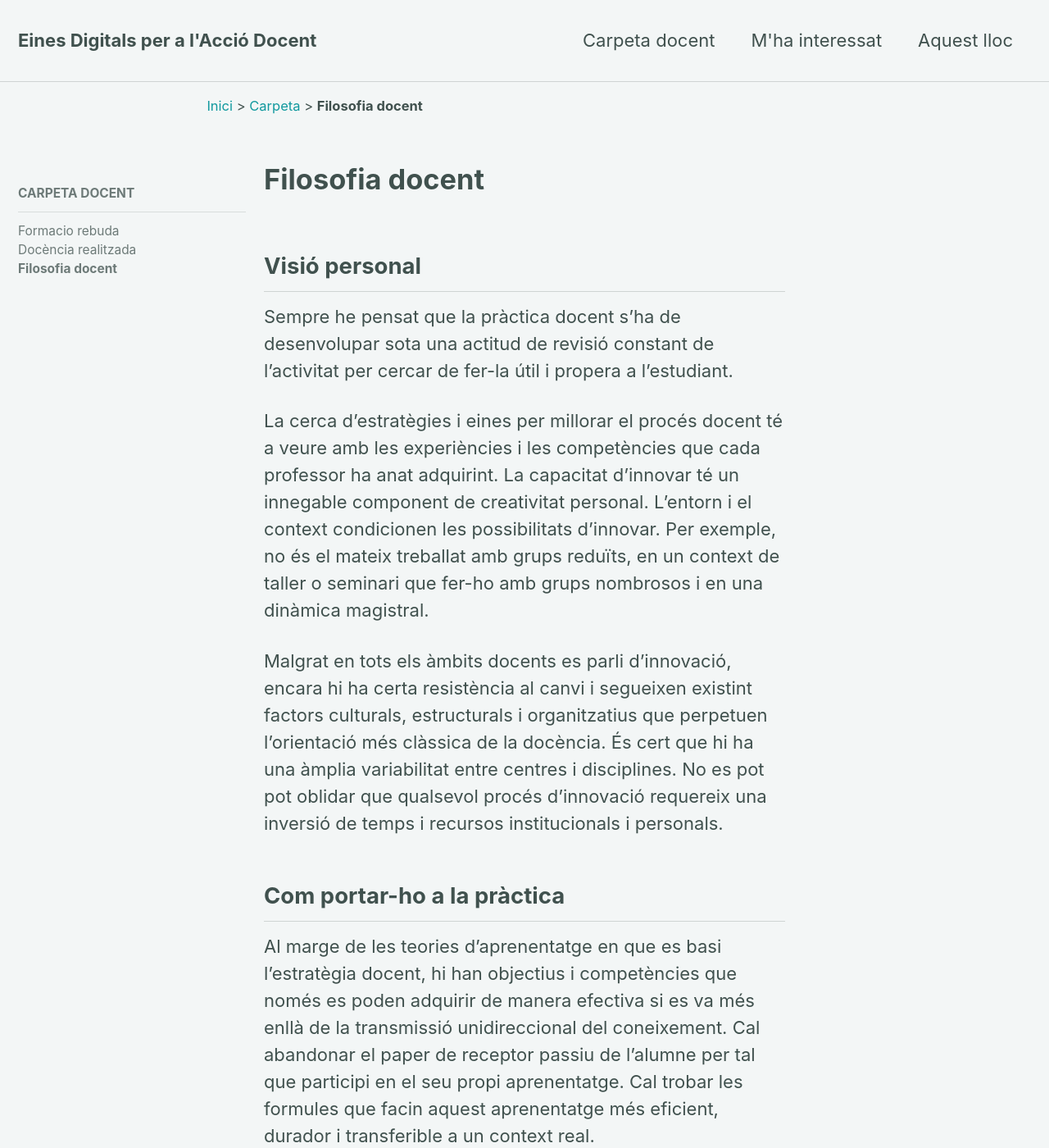
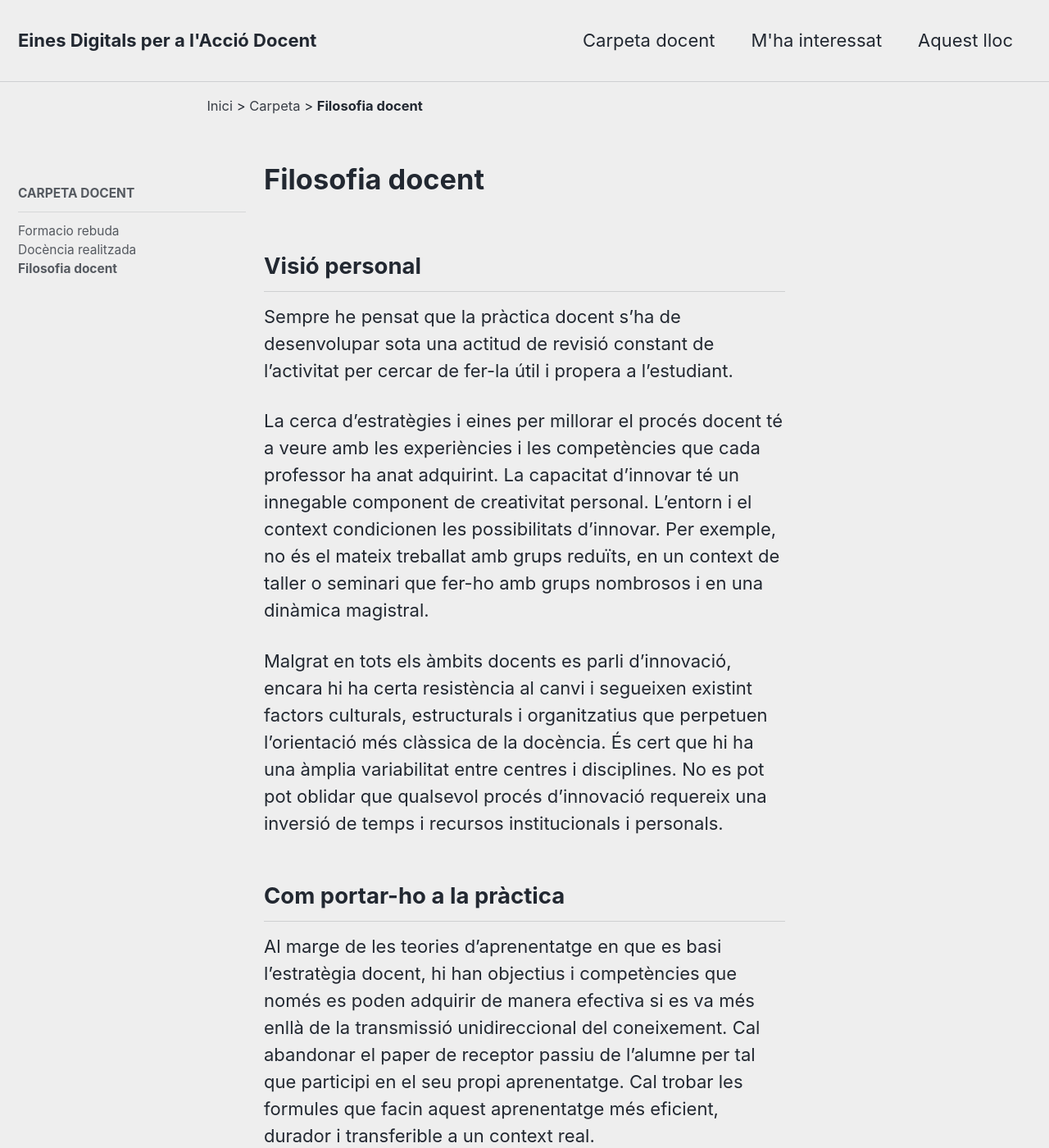
Before and after one commit to jepcastel/github.io, a Jekyll site: the page built from _carpeta/03Filosofia-docent.md, in a window 1280 px wide and 1400 px high. Shown: the whole window at 82% size. Built offline with Jekyll 4.4.1, drawn with Linux system fonts in a browser that asks for light colours; nearby versions of some CDN libraries.

Commit message:
Update _config.yml

```diff
--- a/_config.yml
+++ b/_config.yml
@@ -12,7 +12,7 @@
 
 #theme                    : "minimal-mistakes-jekyll"
 remote_theme           : "mmistakes/minimal-mistakes"
-minimal_mistakes_skin    : "mint" # "air", "aqua", "contrast", "dark", "dirt", "neon", "mint", "plum", "sunrise"
+minimal_mistakes_skin    : "air" # "air", "aqua", "contrast", "dark", "dirt", "neon", "mint", "plum", "sunrise"
 
 # Site Settings
 locale                   : "ca-ES"
```
